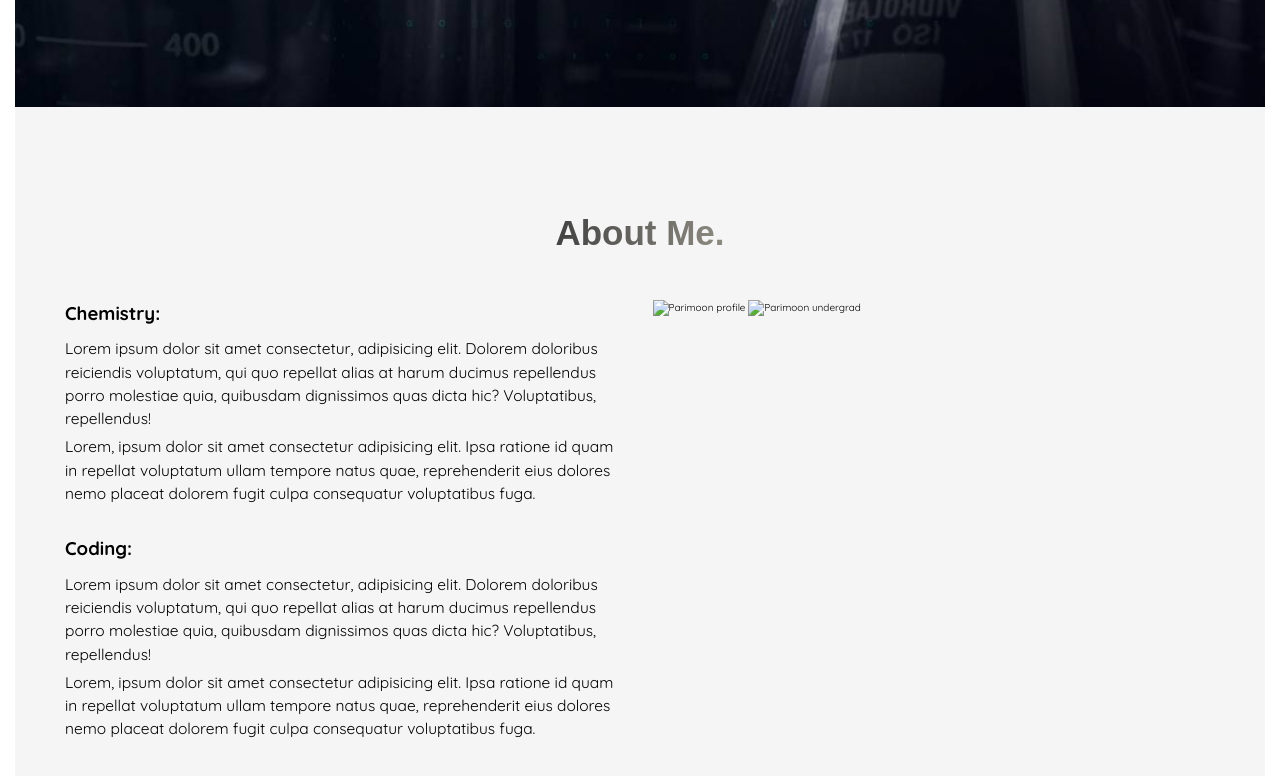
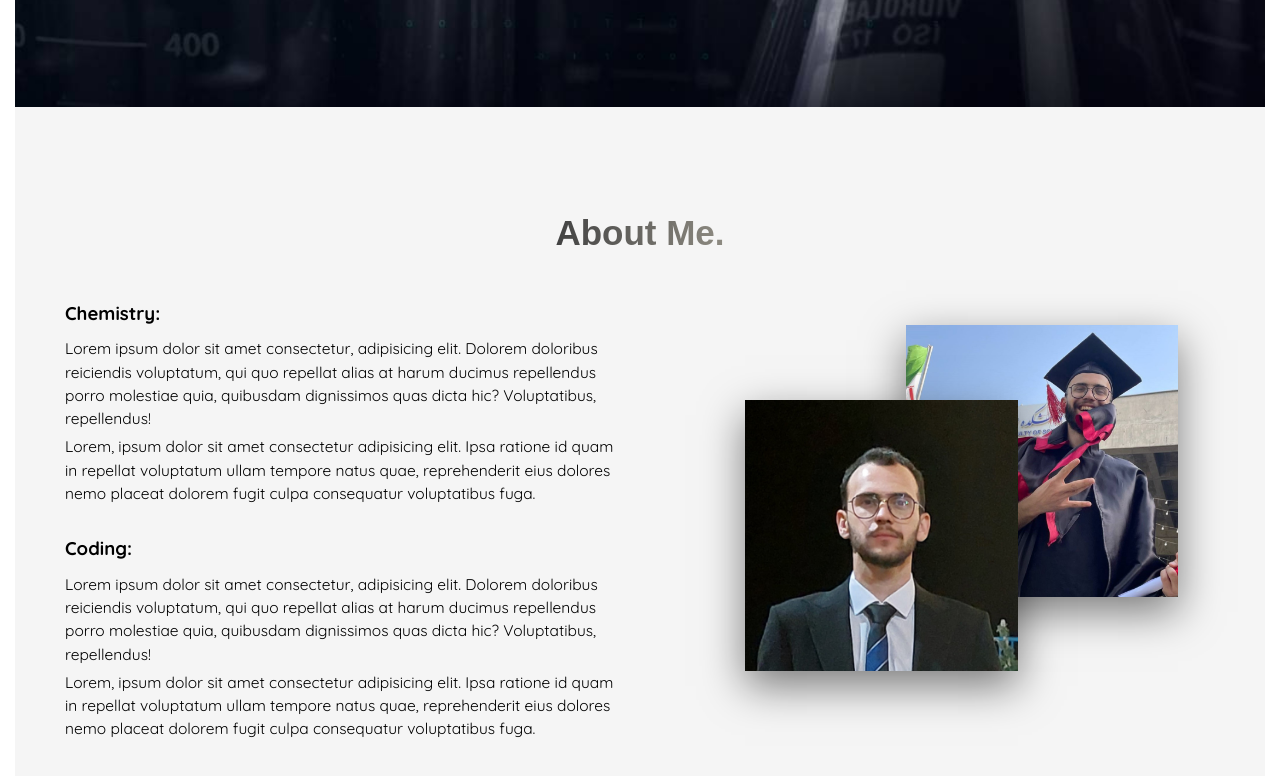
Before and after one commit to mmdparimoon/PORF, a website: page index.html in a window 1280 px wide. Shown: the part 668-1444 px from the top of the page. Drawn offline with Linux system fonts and the light colour scheme; a web font is replaced by a local one.

Commit message:
final about section

```diff
--- a/index.html
+++ b/index.html
@@ -51,8 +51,9 @@
                 </div>
                 <div class="col-1-of-2">
                     <div class="composition">
-                        <img src="" alt="Parimoon profile" class="composition__img composition__img--p1">
-                        <img src="" alt="Parimoon undergrad" class="composition__img composition__img--p2">
+                        <img src="\images\under.jpg" alt="Parimoon undergrad" class="composition__img composition__img--p2">
+
+                        <img src="\images\m-prf.jpg" alt="Parimoon profile" class="composition__img composition__img--p1">
                     </div>
                 </div>
             </div>
--- a/sass/abstracts/_variables.scss
+++ b/sass/abstracts/_variables.scss
@@ -1,6 +1,7 @@
 $color-yellow-bot:#c3df47;
 $color-white:#fff;
-
+$color-black:#000;
+$color-gray-OL:#63626223;
 //color hunt pallet.......
 $color-primary:#F5F5F5;
 $color-secondary:#48CFCB;
--- a/sass/base/_animations.scss
+++ b/sass/base/_animations.scss
@@ -14,6 +14,15 @@
     }
     100%{
         opacity: 2.5%;
+    }
+
+}
+@keyframes MoveUp {
+    0%{
+        transform: translateY(2rem);
+    }
+    100%{
+        transform: translateY(0);
     }
 
 }
--- /dev/null
+++ b/sass/components/_composition.scss
@@ -0,0 +1,36 @@
+.composition{
+    position: relative;
+
+    &__img{
+        width: 48.5%;
+        box-shadow: 0 1.5rem 4rem rgba($color-black, 0.5);
+        //border-radius: 2px;
+        position: absolute;
+        transition: all 0.2s;
+        outline-offset: 1.2rem;
+        z-index: 3;
+        animation: MoveUp 2s ;
+
+        &--p2{
+            left: 45%;
+            top: 2.5rem;
+        }
+
+        &--p1{
+            right: 35%;
+            top: 10rem;
+        }
+
+        &:hover{
+            border-radius: 0;
+            outline: 1rem solid $color-gray-OL;
+            transform: scale(1.1) translateY(-0.5rem);
+            box-shadow: 0 2rem 4rem rgba($color-tertiary, 0.6);
+            z-index: 6;
+        }
+    }
+    &:hover &__img:not(:hover){
+        transform: scale(0.95);
+
+    }
+}
--- a/sass/main.scss
+++ b/sass/main.scss
@@ -8,6 +8,7 @@
 @import"base/utilities";
 
 @import"components/button";
+@import"components/composition";
 
 @import"layout/header";
 @import"layout/grid";
```
Also changed, not shown: images/m-prf.jpg (added), images/under.jpg (added), sass/pages/_home.scss (line endings or trailing spaces), styles/style.css, 1 other file.
